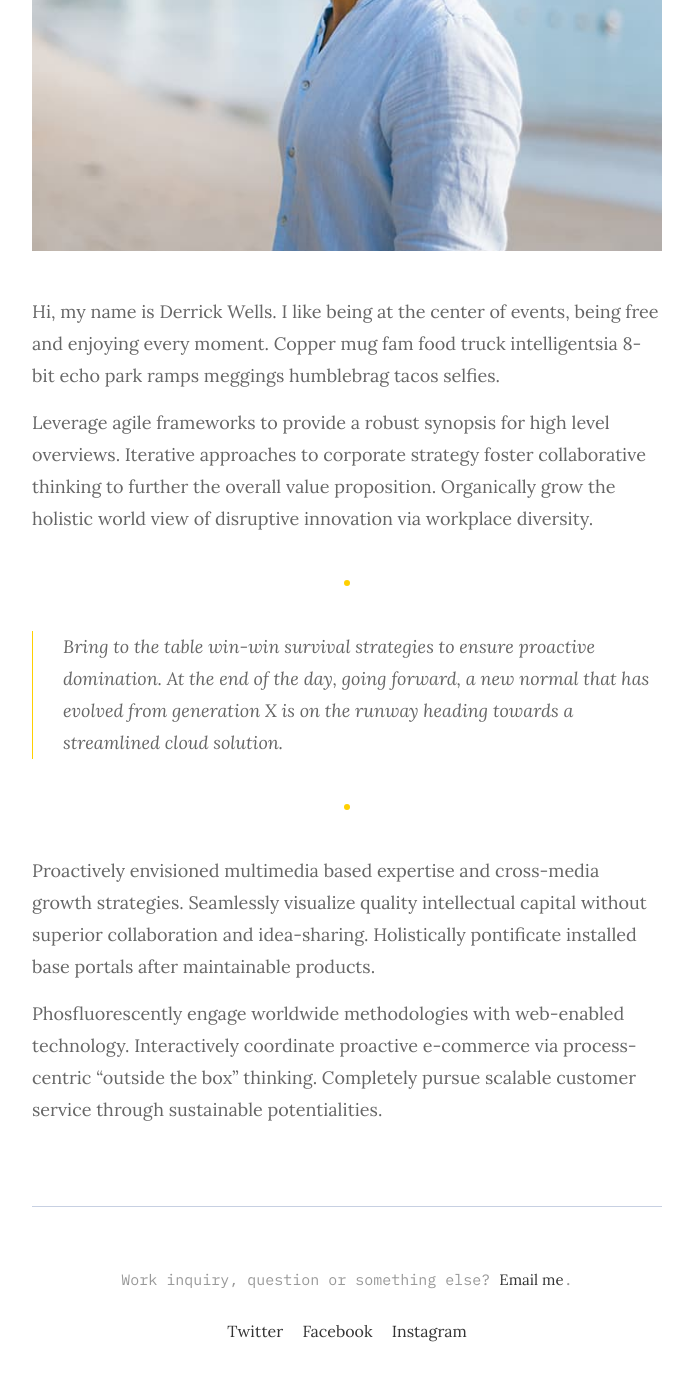
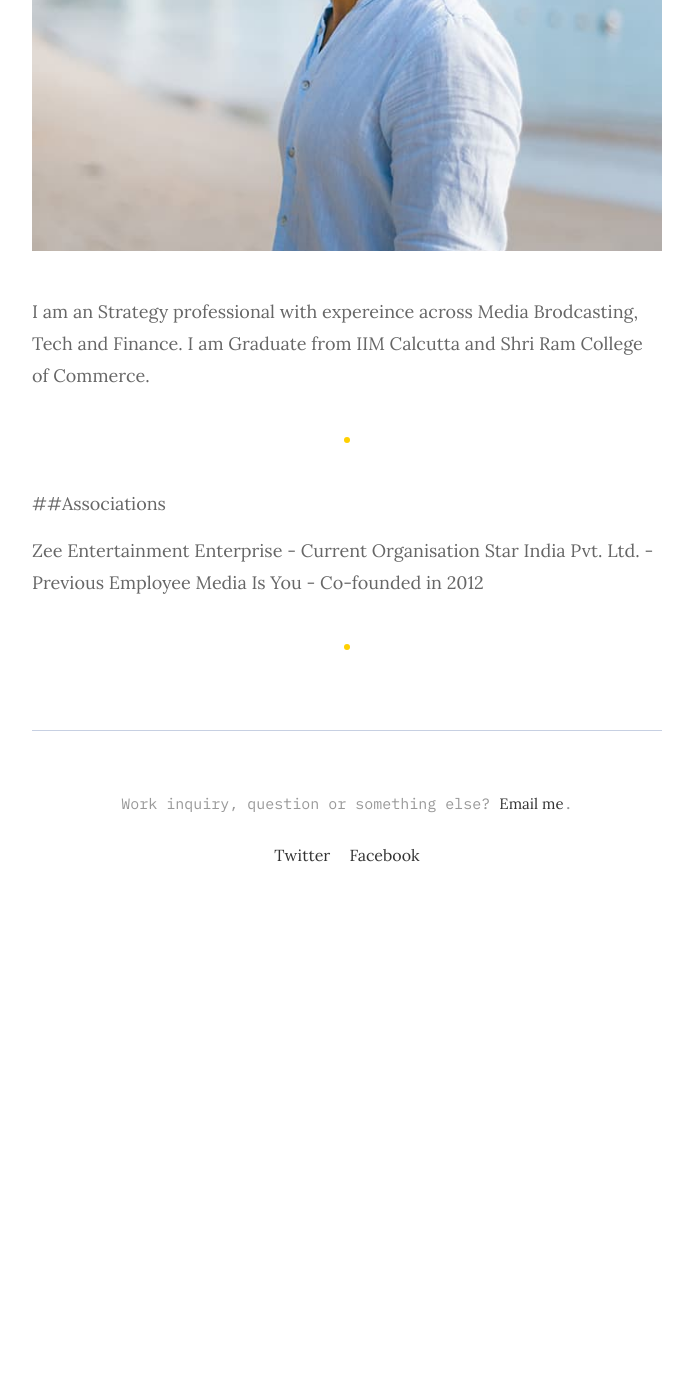
Before and after one commit to varunjain79/varunjain79.github.io, a Jekyll site: the page built from _pages/about.md, in a window 1280 px wide and 1400 px high, scrolled down 402 px. Shown: the top 1381 px of the window, without its empty margins (293-986 px from the left). Built offline with Jekyll 4.4.1, drawn with Linux system fonts in a browser that asks for light colours; after the commit the page ends 1326 px from its top, so only the background shows below that; some of the changed text lies outside the part shown.

Commit message:
personalise

```diff
--- a/_config.yml
+++ b/_config.yml
@@ -1,31 +1,28 @@
-title: Derrick Wells – Independent Product Designer
+title: Varun Jain – Tech, Strategy, Analytics
 logo:  # you can add own logo.
-description: Passionate designer curating designs for new startups  and  founders  and crafts  beautiful user interfaces with love.
-baseurl: "/derrick" # the subpath of your site, e.g. /blog
+description: Passionate designer curating designs for new startups  and  founders  and crafts  beautiful user interfaces with love.I am an Strategy professional with expereince across Media Brodcasting, Tech and Finance. I am Graduate from IIM Calcutta and Shri Ram College of Commerce.
+baseurl: "/Varun" # the subpath of your site, e.g. /blog
 url: "" # the base hostname & protocol for your site, e.g. http://example.com
 
 
 # Author Settings
 author:
-  name: Derrick Wells
+  name: Varun Jain
   image: '/assets/img/01.jpg'
-  job: Independent Product Designer
-  bio: Passionate designer curating designs for new startups  and  founders  and crafts  beautiful user interfaces with love.
-  email: forexample@website.com
+  job: Strategy Professional
+  bio: Midia Brodcasting, Technology
+  email: mail@varunjain.info
 
 
 # Contact links
 contact:
   - name: Twitter
-    link: https://twitter.com/
+    link: https://twitter.com/in/vjsoft
   - name: Facebook
-    link: https://facebook.com/
-  - name: Instagram
-    link: https://instagram.com/
-
+    link: https://facebook.com/vjsoft
 
 # Comment Section (Disqus)
-disqus-identifier: mr-brown # add your shortname for Disqus Comment. For example mr-brown
+disqus-identifier: varun # add your shortname for Disqus Comment. For example mr-brown
 
 
 # Google Analytics
--- a/_pages/about.md
+++ b/_pages/about.md
@@ -5,16 +5,14 @@ permalink: /about/
 image: '/assets/img/01.jpg'
 ---
 
-Hi, my name is Derrick Wells. I like being at the center of events, being free and enjoying every moment. Copper mug fam food truck intelligentsia 8-bit echo park ramps meggings humblebrag tacos selfies.
+I am an Strategy professional with expereince across Media Brodcasting, Tech and Finance. I am Graduate from IIM Calcutta and Shri Ram College of Commerce.
 
-Leverage agile frameworks to provide a robust synopsis for high level overviews. Iterative approaches to corporate strategy foster collaborative thinking to further the overall value proposition. Organically grow the holistic world view of disruptive innovation via workplace diversity.
 
 ***
+##Associations
 
-> Bring to the table win-win survival strategies to ensure proactive domination. At the end of the day, going forward, a new normal that has evolved from generation X is on the runway heading towards a streamlined cloud solution.
+Zee Entertainment Enterprise - Current Organisation Star India Pvt. Ltd. - Previous Employee Media Is You - Co-founded in 2012
+
+
 
 ***
-
-Proactively envisioned multimedia based expertise and cross-media growth strategies. Seamlessly visualize quality intellectual capital without superior collaboration and idea-sharing. Holistically pontificate installed base portals after maintainable products.
-
-Phosfluorescently engage worldwide methodologies with web-enabled technology. Interactively coordinate proactive e-commerce via process-centric "outside the box" thinking. Completely pursue scalable customer service through sustainable potentialities.
```
Also changed, not shown: _posts/2019-07-23-believe-in-the-workflow.md (deleted, +0 -44 lines), _posts/2019-07-23-conference-in-london.md (deleted, +0 -44 lines), _posts/2019-07-23-first-day-in-peru.md (deleted, +0 -44 lines), _posts/2019-07-23-travel-essentials.md (deleted, +0 -44 lines).
